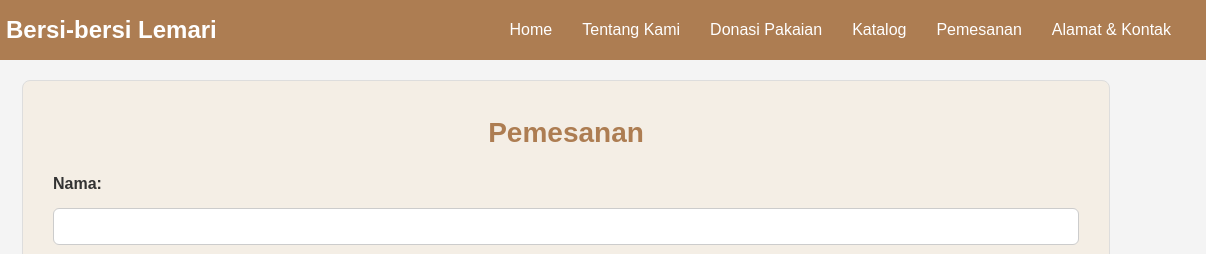
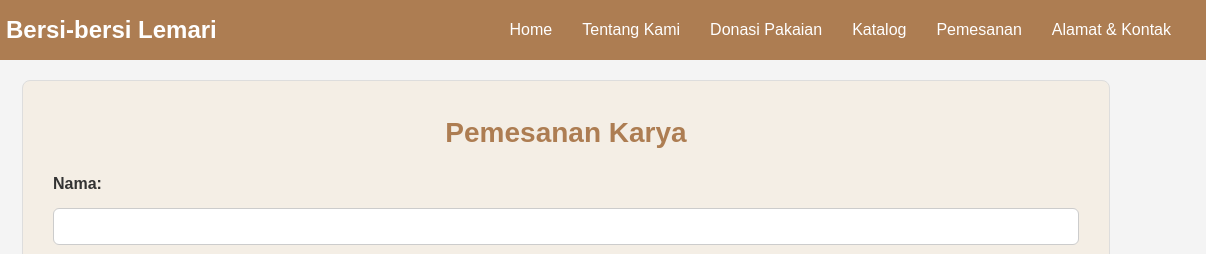
Before and after one commit to FaizAldo/yayasan_teman_hebat_berkarya, a plain HTML site: page pesanan.html in a window 1280 px wide. Shown: the top 254 px of the page, 74-1280 px from the left. Drawn offline with Linux system fonts and the light colour scheme.

Commit message:
Update header from 'Pemesanan' to 'Pemesanan Karya'

```diff
--- a/pesanan.html
+++ b/pesanan.html
@@ -31,7 +31,7 @@
   </nav>
   <main>
     <section id="pesanan" class="content">
-      <h2>Pemesanan</h2>
+      <h2>Pemesanan Karya</h2>
       <form id="form-pesanan">
         <label for="nama">Nama:</label>
         <input type="text" id="nama" required>
```
